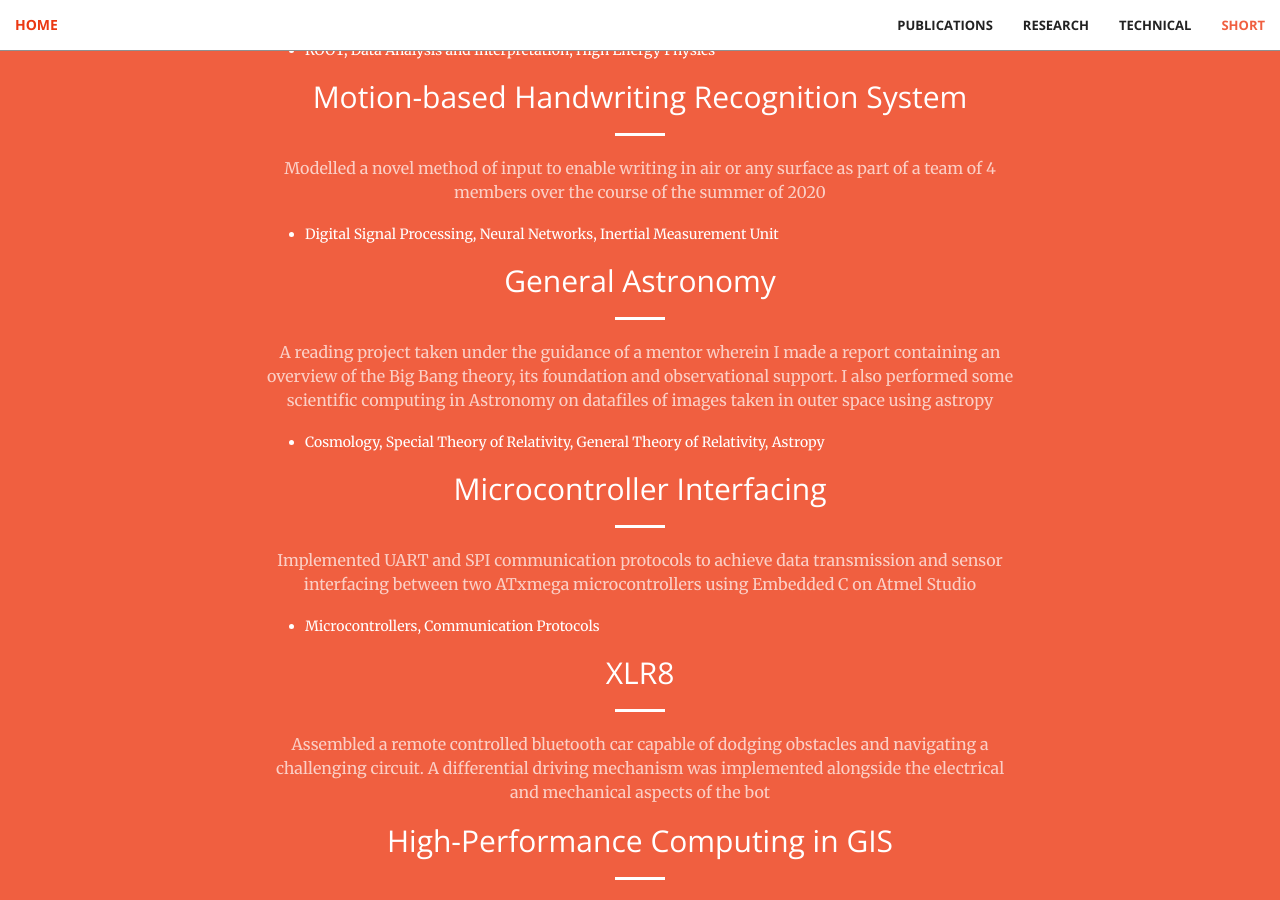
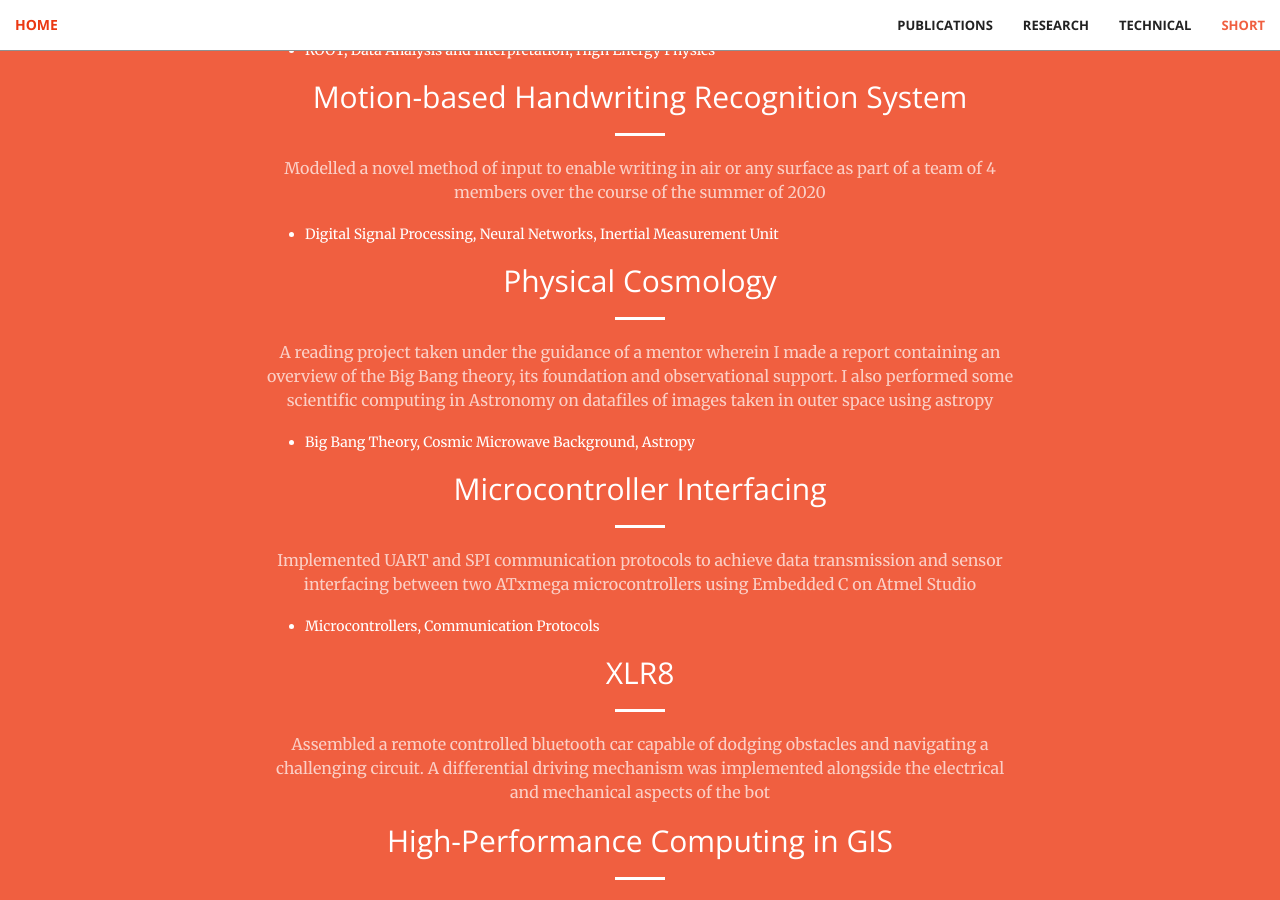
Before and after one commit to aravindbharathi/aravindbharathi.github.io, a Jekyll site: the page projects/index.html, which Jekyll copies as it is, in a window 1280 px wide and 900 px high, scrolled down 4048 px. Built offline with Jekyll 4.4.1, drawn with Linux system fonts in a browser that asks for light colours.

Commit message:
Update index.html

```diff
--- a/projects/index.html
+++ b/projects/index.html
@@ -296,13 +296,13 @@
                         <li>Digital Signal Processing, Neural Networks, Inertial Measurement Unit</li>
                       </ul>
                     </p>
-                    <h2 class="section-heading">General Astronomy</h2>
+                    <h2 class="section-heading">Physical Cosmology</h2>
                     <hr class="light">
                     <p class="text-faded">
                       A reading project taken under the guidance of a mentor wherein I made a report containing an overview of the Big Bang theory, its foundation and
                       observational support. I also performed some scientific computing in Astronomy on datafiles of images taken in outer space using astropy
                       <ul align = "left">
-                        <li>Cosmology, Special Theory of Relativity, General Theory of Relativity, Astropy</li>
+                        <li>Big Bang Theory, Cosmic Microwave Background, Astropy</li>
                       </ul>
                     </p>
                     <h2 class="section-heading">Microcontroller Interfacing</h2>
```
